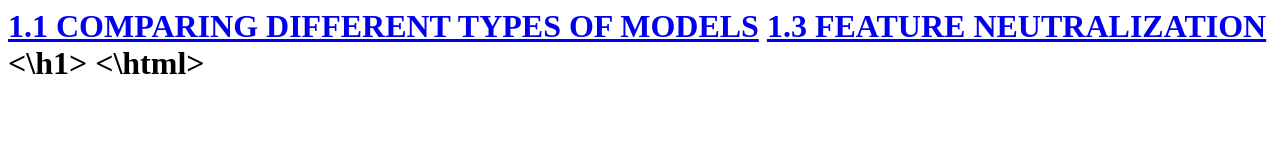
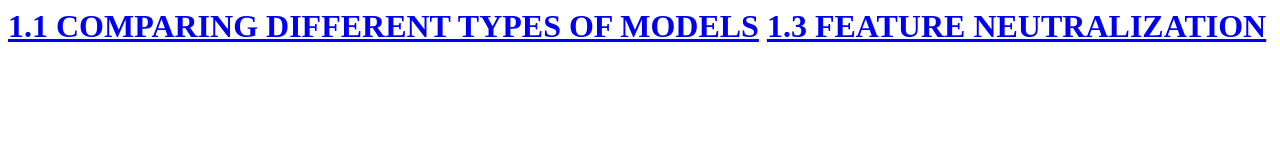
Before and after one commit to Jacob-Stahl/CS_4000, a plain HTML site: page index.html in a window 1280 px wide. Drawn offline with Linux system fonts and the light colour scheme.

Commit message:
Update index.html

```diff
--- a/index.html
+++ b/index.html
@@ -2,5 +2,5 @@
   <h1>
     <a href="docs/introduction.html">1.1 COMPARING DIFFERENT TYPES OF MODELS</a>
     <a href="docs/feature_neutralization.html">1.3	FEATURE NEUTRALIZATION</a>
-  <\h1>
-<\html>
+  </h1>
+</html>
```
